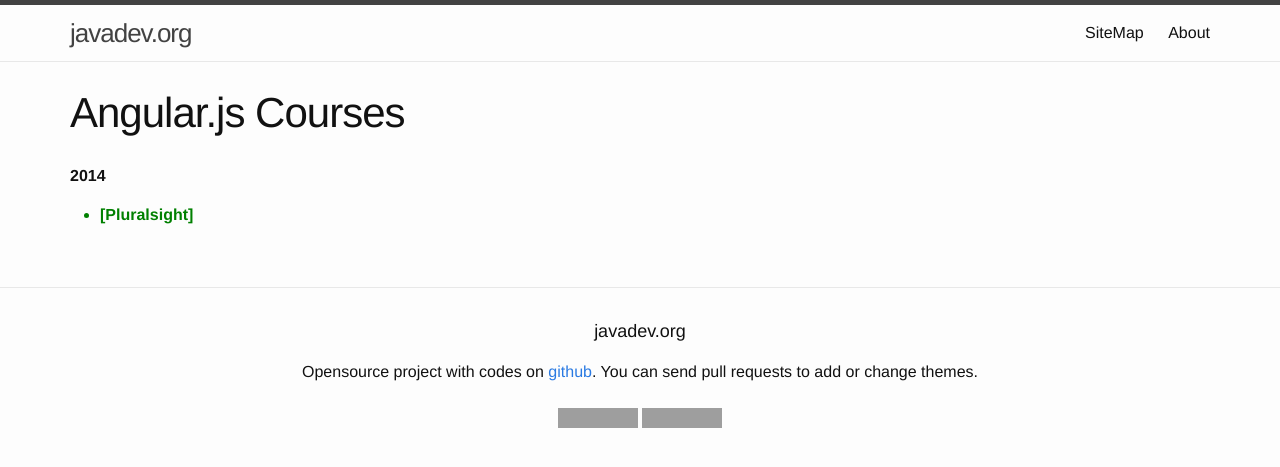
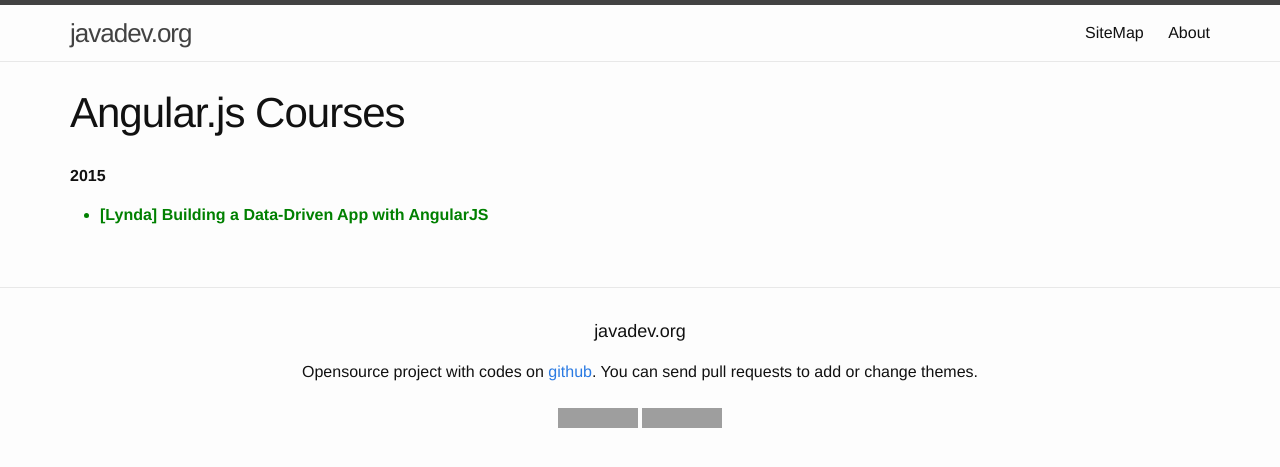
Before and after one commit to webmakaka/javadev.org, a Jekyll site: the page built from website/library/collections/frontend/angularjs/index.md, in a window 1280 px wide. Shown: the top 467 px of the page. Built offline with Jekyll 4.4.1, drawn with Linux system fonts in a browser that asks for light colours; grey boxes are pictures that could not be loaded.

Commit message:
Update index.md

```diff
--- a/website/library/collections/frontend/angularjs/index.md
+++ b/website/library/collections/frontend/angularjs/index.md
@@ -4,8 +4,8 @@ title: Angular.js Courses
 permalink: /library/frontend/angularjs/
 ---
 
-**2014**
+**2015**
 
 <ul>
-	<li style="color:green"><strong>[Pluralsight] </strong></li>
+	<li style="color:green"><strong>[Lynda] Building a Data-Driven App with AngularJS </strong></li>
 </ul>
```
